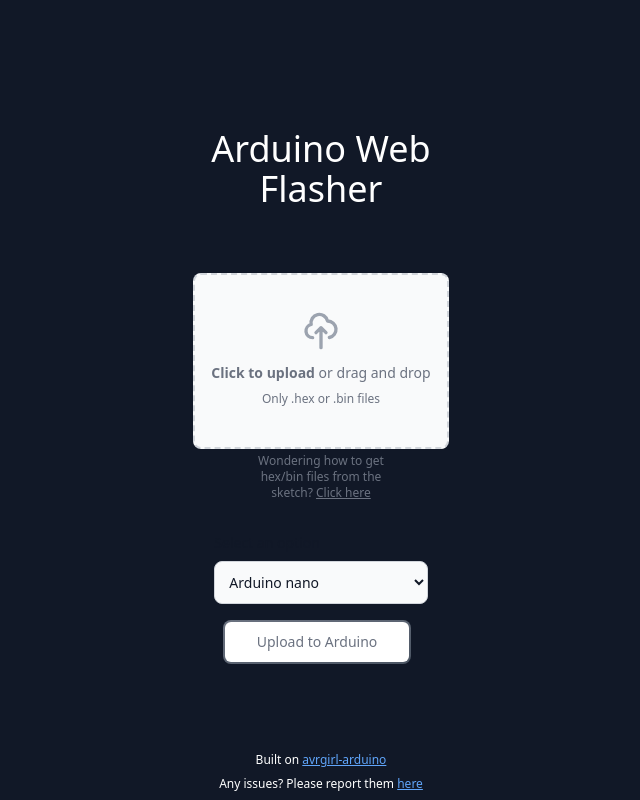
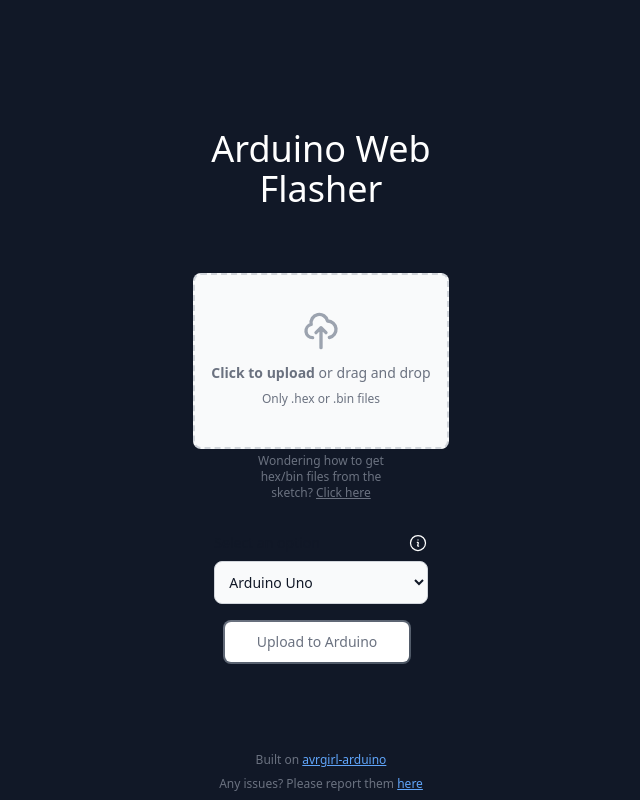
Before and after one commit to Andreas-Froyland/arduino-web-flasher, a React (Create React App) app: page / in a window 1280 px wide. Shown: the whole page, without its empty margins (319-959 px from the left). Built offline with nearby package versions, Linux system fonts and the light colour scheme; a web font is replaced by a local one.

Commit message:
add checkmark to verified boards

```diff
--- a/public/index.html
+++ b/public/index.html
@@ -16,6 +16,7 @@
       user's mobile device or desktop. See https://developers.google.com/web/fundamentals/web-app-manifest/
     -->
     <link rel="manifest" href="%PUBLIC_URL%/manifest.json" />
+    <script src="https://kit.fontawesome.com/7fa10ec81b.js" crossorigin="anonymous"></script>
     <!--
       Notice the use of %PUBLIC_URL% in the tags above.
       It will be replaced with the URL of the `public` folder during the build.
--- a/src/App.js
+++ b/src/App.js
@@ -2,7 +2,27 @@
 import AvrgirlArduino from "avrgirl-arduino";
 
 function App() {
-  const boardChoices = [{ name: "Arduino nano", value: "nano" }];
+  const boardChoices = [ //Testing values: working | notTested | notWorking
+    { name: "Arduino Uno",                        value: "uno",                        tested: false },
+    { name: "Arduino Mega",                       value: "mega",                       tested: false },
+    { name: "Arduino ADK",                        value: "adk",                        tested: false },
+    { name: "Arduino Nano",                       value: "nano",                       tested: true },
+    { name: "Arduino Nano (with new bootloader)", value: "nano (new bootloader)",      tested: false },
+    { name: "Arduino Lilypad USB",                value: "lilypad-usb",                tested: false },
+    { name: "Arduino Yun",                        value: "yun",                        tested: false },
+    { name: "Arduino Esplora",                    value: "esplora",                    tested: false },
+    { name: "Tiny Circuits Tinyduino",            value: "tinyduino",                  tested: false },
+    { name: "SparkFun Pro Micro	",                value: "sf-pro-micro",               tested: false },
+    { name: "Qtechknow Qduino",                   value: "qduino",                     tested: false },
+    { name: "Pinoccio Scout",                     value: "pinoccio",                   tested: false },
+    { name: "Femtoduino IMUduino",                value: "imuduino",                   tested: false },
+    { name: "Adafruit Feather 32u4 Basic Proto",  value: "feather",                    tested: false },
+    { name: "Adafruit Circuit Playground",        value: "circuit-playground-classic", tested: false },
+    { name: "BQ ZUM",                             value: "bqZum",                      tested: false },
+    { name: "BQ ZUM Core 2",                      value: "zumcore2",                   tested: false },
+    { name: "BQ ZUM Junior	",                    value: "zumjunior",                  tested: false },
+
+  ];
 
   const fileInput = useRef(null);
   const [board, updateBoard] = useState(boardChoices[0]);
@@ -11,6 +31,8 @@
   const [uploadStatusTitle, updateUploadStatusTitle] = useState("");
   const [uploadStatusMsg, updateUploadStatusMsg] = useState("");
   const [browserSupported, updateBrowserSupported] = useState(true);
+  const [infoBoardSelectHover, setInfoBoardSelectHover] = useState(false);
+
 
 
   useEffect(() => {
@@ -63,10 +85,10 @@
 
   const clearFileInput = () => {
     updateFileName("");
-    if(fileInput) fileInput.current.value = null;
+    if (fileInput) fileInput.current.value = null;
   }
 
-  const BoardOptions = boardChoices.map((board, i) => <option value={board.value} key={i}>{board.name}</option>)
+  const BoardOptions = boardChoices.map((board, i) => <option value={board.value} key={i}>{board.name} {board.tested ? '✅' : ''}</option>)
 
 
   return (
@@ -75,11 +97,11 @@
         <h2 className="text-white text-4xl mb-6 font-bold">Browser is not supported😥</h2>
         <p>Sorry, <b>Web Serial</b> is not supported on this browser.</p>
         <p>If you are on computer, please use Chrome or Opera</p>
-					<p >If you are using Chrome, please make sure you're running Chrome 78 or later <br/> and have enabled the
+        <p >If you are using Chrome, please make sure you're running Chrome 78 or later <br /> and have enabled the
           <code>#enable-experimental-web-platform-features</code> flag in
           <code>chrome://flags</code>.</p>
         <p> Mobile browsers are also not supported, check <a className="underline text-blue-400" href="https://caniuse.com/web-serial">Can I Use WebSerial</a> for compatibility.</p>
-          <br/>
+        <br />
         <p> Check out the <a className="underline text-blue-400" href="https://github.com/andreasNordstrand/arduino-web-flasher"> GitHub repo</a> for more information.</p>
 
       </div>}
@@ -124,8 +146,26 @@
           </div>
         </div>
         <span className="text-gray-500 text-center w-1/2 text-xs mt-1">Wondering how to get hex/bin files from the sketch? <a className="underline" href="https://randomnerdtutorials.com/bin-binary-files-sketch-arduino-ide/">Click here</a></span>
-        <div className="w-2/3 ">
+        <div className="w-2/3">
+          <div className="flex flex-row justify-between relative">
             <label htmlFor="board-select" className="block mb-2 mt-8 text-sm font-medium text-gray-900 dark:text-gray-400">Select an option</label>
+            <button
+              type="button"
+              className="mt-6"
+              onMouseEnter={() => setInfoBoardSelectHover(true)}
+              onMouseLeave={() => setInfoBoardSelectHover(false)}
+            >
+              <i className="text-white">
+                <svg xmlns="http://www.w3.org/2000/svg" fill="none" viewBox="0 0 24 24" stroke-width="1.5" stroke="currentColor" class="w-5 h-5">
+                  <path stroke-linecap="round" stroke-linejoin="round" d="M11.25 11.25l.041-.02a.75.75 0 011.063.852l-.708 2.836a.75.75 0 001.063.853l.041-.021M21 12a9 9 0 11-18 0 9 9 0 0118 0zm-9-3.75h.008v.008H12V8.25z" />
+                </svg>
+              </i>
+            </button>
+            {infoBoardSelectHover && <span htmlFor="board-select" className="text-center w-3/4 text-xs text-gray-200 p-2 bg-gray-800 absolute right-10 rounded-lg transition-all opacity-90">Boards with checkmark✅ have been verified by the community. Not guaranteed to work on all boards</span>}
+
+          </div>
+
+
           <select
             id="boardType"
             className="bg-gray-50 border cursor-pointer border-gray-300 text-gray-900 text-sm rounded-lg hover:border-gray-400 focus:ring-blue-500 focus:border-blue-500 block w-full p-2.5 dark:bg-gray-700 dark:border-gray-600 dark:placeholder-gray-400 dark:text-white dark:focus:ring-blue-500 dark:focus:border-blue-500"
@@ -141,7 +181,7 @@
           </span>
         </button>
       </form>
-      <footer className="absolute bottom-2 text-white left-1/2 transform -translate-x-1/2 flex flex-col text-xs justify-center text-center">
+      <footer className="absolute bottom-2 text-gray-500 left-1/2 transform -translate-x-1/2 flex flex-col text-xs justify-center text-center">
         <span className="p-2">Built on <a className="underline text-blue-400" href="https://github.com/noopkat/avrgirl-arduino">avrgirl-arduino</a></span>
         <span>Any issues? Please report them <a className="underline text-blue-400" href="https://github.com/andreasNordstrand/arduino-web-flasher">here</a></span>
       </footer>
```
Lines whose indentation alone changed are shown as unchanged.
